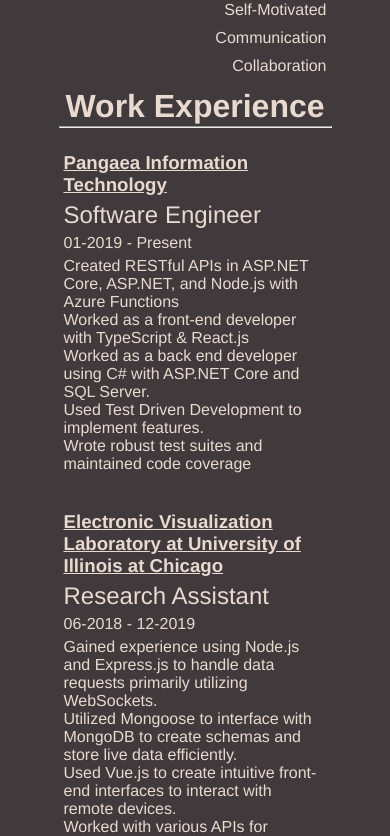
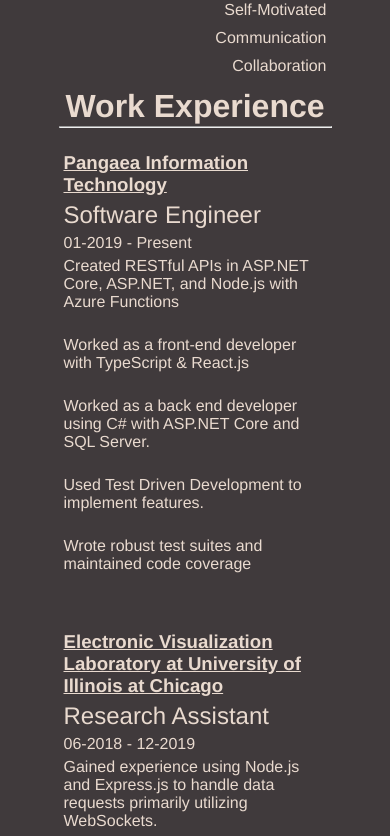
Before and after one commit to avenmia/PersonalWebsite, a Vue app: page / in a window 390 px wide. Shown: the part 1620-2456 px from the top of the page. Built offline with nearby package versions, Linux system fonts and the light colour scheme.

Commit message:
fixing margins on content

```diff
--- a/src/components/resume/WorkExperience.vue
+++ b/src/components/resume/WorkExperience.vue
@@ -3,7 +3,6 @@
   <div id="work-experience-section" class="work-experience">
     <h3 class="header">Work Experience</h3>
     <hr>
-    <div class="experience">
     <div class="container">
       <div v-for="work in workExperience" :key="work">
         <div class="experience-grid">
@@ -23,11 +22,8 @@
             <div class="experience-dates">
               {{ work["Start Date"] }} - {{ work["End Date"] }}
             </div>
-              <div class="experience-job-description">
-                <div v-for="description in work.Description" :key="description">
+            <div v-for="description in work.Description" :key="description" class="job-description">
               {{ description }}
-                </div>
-              </div>
             </div>
           </div>
         </div>
@@ -138,6 +134,11 @@ hr {
   text-align: start;
 }
 
+.job-description {
+  margin-top: 2px;
+  margin-bottom: 5px;
+}
+
 @media screen and (max-width: 550px)
 {
   .experience-grid
@@ -164,8 +165,9 @@ hr {
     margin: 5px;
   }
 
-  .experience-job-description
+  .job-description
   {
+    margin-bottom: 25px;
   }
 
   .experience-pangaea-image
```
Lines whose indentation alone changed are shown as unchanged.
